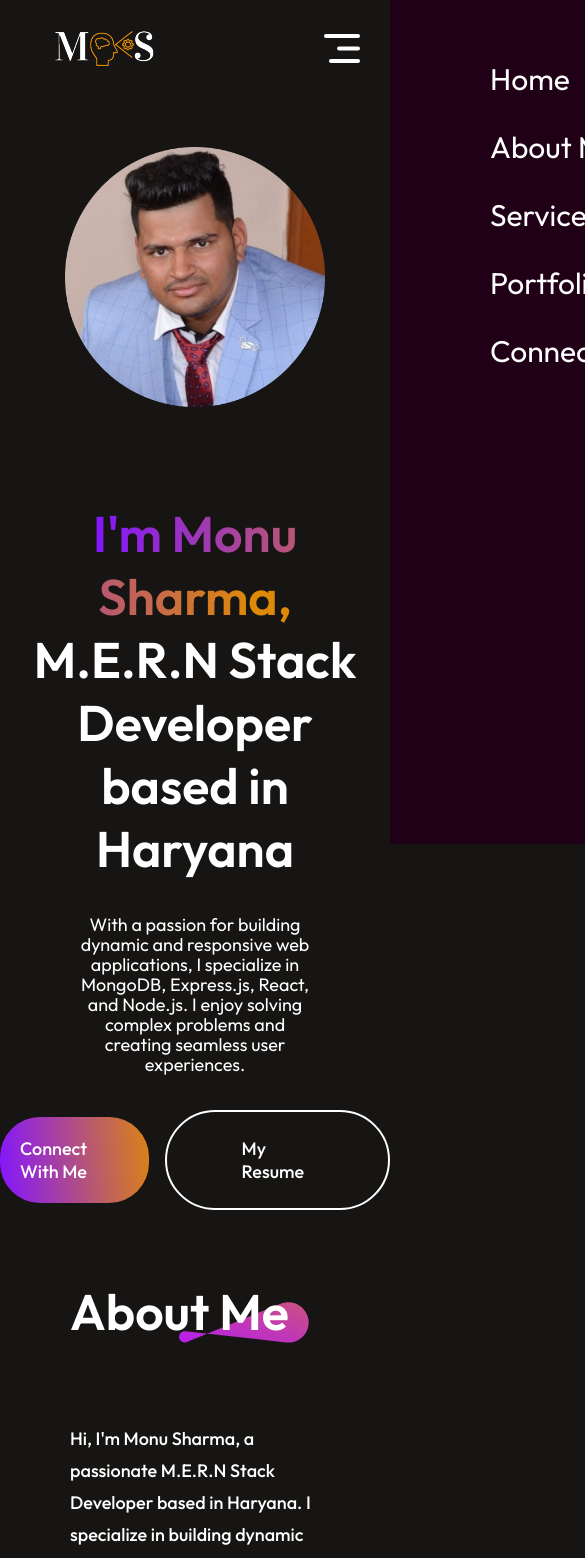
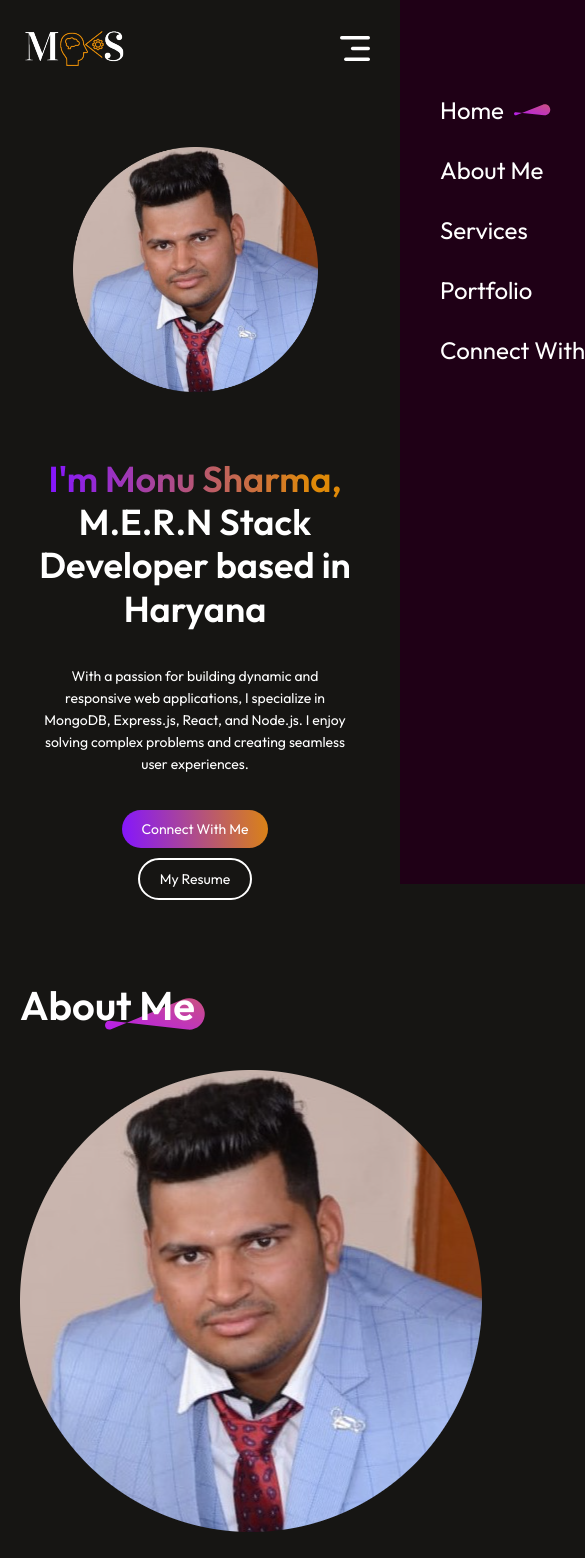
Before and after one commit to endmonu/PortfolioProject, a React (Vite) app: page / in a window 390 px wide. Shown: the top 1558 px of the page, 585 px wide, since content can reach past the window. Built offline with nearby package versions, Linux system fonts and the light colour scheme.

Commit message:
make all responsive

```diff
--- a/src/Component/About/About.css
+++ b/src/Component/About/About.css
@@ -123,9 +123,9 @@
 
 @media (max-width: 768px) {
   .about {
-    gap: 80px;
-    margin: 20px 70px;
-    align-items: start;
+    gap: 50px;
+    margin: 50px 30px;
+    align-items: flex-start;
   }
 
   .about-title h1 {
@@ -138,21 +138,18 @@
     right: -20px;
   }
 
-  .about-left {
-    display: none;
+  .about-sections {
+    flex-direction: column;
+    gap: 40px;
   }
 
   .about-para {
     font-size: 18px;
-    line-height: 32px;
-  }
-
-  .about-sections {
-    flex-direction: column;
+    line-height: 30px;
   }
 
   .about-skill hr {
-    width: 30px; /* Adjust for smaller screens */
+    width: 100%;
     height: 6px;
   }
 
@@ -166,3 +163,55 @@
     font-size: 16px;
   }
 }
+
+@media (max-width: 480px) {
+  .about {
+    margin: 30px 20px;
+    gap: 40px;
+  }
+
+  .about-title h1 {
+    font-size: 40px;
+  }
+
+  .about-title img {
+    width: 100px;
+    right: -10px;
+  }
+
+  .about-sections {
+    gap: 30px;
+  }
+
+  .about-para {
+    font-size: 16px;
+    line-height: 28px;
+  }
+
+  .skills-title {
+    font-size: 24px;
+  }
+
+  .about-skill p {
+    font-size: 16px;
+  }
+
+  .about-skill hr {
+    width: 80%;
+    height: 4px;
+  }
+
+  .about-achievements {
+    flex-direction: column;
+    gap: 20px;
+    margin-bottom: 40px;
+  }
+
+  .about-achievement h1 {
+    font-size: 30px;
+  }
+
+  .about-achievement p {
+    font-size: 14px;
+  }
+}
--- a/src/Component/Contact/Contact.css
+++ b/src/Component/Contact/Contact.css
@@ -6,6 +6,7 @@
   gap: 80px;
   margin: 80px 170px;
 }
+
 .contact-title {
   position: relative;
 }
@@ -30,7 +31,6 @@
 
 .contact-left {
   display: flex;
-
   flex-direction: column;
   gap: 30px;
 }
@@ -44,18 +44,14 @@
   background-clip: text;
 }
 
-
-
-.contact-left p{
-
+.contact-left p {
   max-width: 550px;
   color: #d8d8d8;
   font-size: 20px;
   line-height: 35px;
 }
 
-
-.contact-details{
+.contact-details {
   display: flex;
   flex-direction: column;
   gap: 30px;
@@ -63,28 +59,26 @@
   font-size: 22px;
 }
 
-.contact-detail{
-
+.contact-detail {
   display: flex;
   align-items: center;
   gap: 20px;
 }
-.contact-right{
 
+.contact-right {
   display: flex;
   flex-direction: column;
   gap: 30px;
   align-items: start;
 }
 
-.contact-right label{
-
+.contact-right label {
   color: #d8d8d8f8;
   font-size: 22px;
   font-weight: 500;
 }
 
-.contact-right input{
+.contact-right input {
   border: none;
   width: 500px;
   height: 78px;
@@ -92,40 +86,42 @@
   border-radius: 4px;
   background: #32323c;
   color: #a0a0a0;
-    font-family: 'outfit';
+  font-family: 'Outfit';
   font-size: 20px;
 }
-.contact-right textarea{
+
+.contact-right textarea {
   width: 500px;
   padding: 25px;
   border: none;
   background: #32323c;
   border-radius: 4px;
   color: #a0a0a0;
-    font-family: 'outfit';
+  font-family: 'Outfit';
   font-size: 20px;
 }
-.contact-submit{
+
+.contact-submit {
   border: none;
   color: white;
   border-radius: 50px;
-    background:  linear-gradient(264deg, #df8908 -5.09%, #8145ff 100%);
+  background: linear-gradient(264deg, #df8908 -5.09%, #8145ff 100%);
   font-size: 22px;
   padding: 20px 60px;
   margin-bottom: 50px;
   cursor: pointer;
   transition: 0.3s;
 }
-.contact-submit:hover{
+
+.contact-submit:hover {
   transition: 0.3s;
   transform: scale(1.05);
 }
 
-
 @media (max-width: 768px) {
   .contact {
     gap: 50px;
-    margin: 50px 70px;
+    margin: 50px 30px;
     align-items: flex-start;
   }
 
@@ -142,41 +138,73 @@
 
   .contact-section {
     flex-direction: column;
-    gap: 70px;
+    gap: 50px;
   }
 
-.contact-left h1{
+  .contact-left h1 {
     font-size: 54px;
   }
 
-.contact-left{
+  .contact-left p {
     font-size: 18px;
   }
 
-.contact-detail{
-gap: 20;}
-.contact-detail img{
+  .contact-detail {
+    gap: 20px;
+  }
+
+  .contact-detail img {
     width: 25px;
   }
 
-.contact-right label{
-  font-size: 20px;
-};
-
-.contact-right input{
-  width: 100%;
+  .contact-right label {
     font-size: 20px;
   }
 
-.contact-right-textarea{
-  width: 95%;
-  font-size: 20px;
+  .contact-right input {
+    width: 100%;
+    height: 60px;
+    font-size: 18px;
   }
 
-
-.contact-submit{
-  font-size: 20px;
-  padding:  15px 40px;
+  .contact-right textarea {
+    width: 100%;
+    font-size: 18px;
   }
 
+  .contact-submit {
+    font-size: 20px;
+    padding: 15px 40px;
   }
+}
+
+@media (max-width: 480px) {
+  .contact {
+    margin: 30px 20px;
+  }
+
+  .contact-title h1 {
+    font-size: 40px;
+  }
+
+  .contact-left h1 {
+    font-size: 40px;
+  }
+
+  .contact-left p {
+    font-size: 16px;
+    line-height: 28px;
+  }
+
+  .contact-right input,
+  .contact-right textarea {
+    height: 50px;
+    padding: 15px;
+    font-size: 16px;
+  }
+
+  .contact-submit {
+    font-size: 18px;
+    padding: 10px 30px;
+  }
+}
--- a/src/Component/Footer/Footer.css
+++ b/src/Component/Footer/Footer.css
@@ -9,30 +9,32 @@
     display: flex;
     justify-content: space-between;
     flex-wrap: wrap;
-    gap: 30px;
+    gap: 20px;
   }
 
   .footer-top-left {
     flex: 1;
+    min-width: 280px;
   }
 
   .footer-top-left p {
-    font-size: 20px;
+    font-size: 18px;
     max-width: 400px;
   }
 
   .footer-top-right {
     display: flex;
     align-items: center;
-    gap: 20px;
+    gap: 15px;
     flex-wrap: wrap;
     justify-content: space-between;
+    min-width: 280px;
   }
 
   .footer-email-input {
     display: flex;
     gap: 10px;
-    padding: 10px 20px;
+    padding: 15px 20px;
     border-radius: 50px;
     background: #323238;
     width: 100%;
@@ -51,7 +53,7 @@
 
   .footer-subscribe {
     font-size: 18px;
-    padding: 15px 30px;
+    padding: 15px 25px;
     border-radius: 50px;
     background: linear-gradient(264deg, #df8908 -5.09%, #8415ff 106.28%);
     cursor: pointer;
@@ -63,8 +65,9 @@
     display: flex;
     justify-content: space-between;
     flex-wrap: wrap;
-    font-size: 18px;
+    font-size: 16px;
     align-items: center;
+    gap: 15px;
   }
 
   .footer-bottom-left {
@@ -100,6 +103,10 @@
       gap: 20px;
     }
 
+    .footer-top-left p {
+      font-size: 16px;
+    }
+
     .footer-bottom {
       flex-direction: column-reverse;
       text-align: center;
@@ -110,6 +117,11 @@
       flex-direction: column;
       gap: 10px;
     }
+
+    .footer-subscribe {
+      width: 100%;
+      padding: 12px 20px;
+    }
   }
 
   /* Media query for mobile screens */
@@ -119,24 +131,31 @@
     }
 
     .footer-top-left p {
-      font-size: 16px;
+      font-size: 14px;
     }
 
     .footer-email-input {
       flex-direction: column;
       gap: 10px;
+      padding: 10px 15px;
+    }
+
+    .footer-email-input input {
+      font-size: 14px;
     }
 
     .footer-subscribe {
       width: 100%;
+      font-size: 16px;
     }
 
     .footer-bottom-right {
       flex-direction: column;
       gap: 10px;
+      align-items: center;
     }
 
     .footer-bottom-left {
-      font-size: 16px;
+      font-size: 14px;
     }
   }
--- a/src/Component/Hero/Hero.css
+++ b/src/Component/Hero/Hero.css
@@ -3,18 +3,20 @@
   align-items: center;
   flex-direction: column;
   gap: 35px;
+  padding: 20px; /* Added padding for better spacing on smaller screens */
 }
 
 .hero img {
-  margin-top: 50px;
-  border-radius: 0%;
-  width: 400px;
+  margin-top: 30px;
+  border-radius: 10%; /* Slight rounded corners for a softer look */
+  width: 80%; /* Responsive width to fit various screen sizes */
+  max-width: 400px; /* Limits the maximum width on larger screens */
 }
 
 .hero h1 {
   text-align: center;
-  width: 70%;
-  font-size: 60px;
+  width: 90%;
+  font-size: 48px;
   font-weight: 600;
 }
 
@@ -26,26 +28,33 @@
 }
 
 .hero p {
-  width: 50%;
+  width: 80%;
+  max-width: 500px;
   text-align: center;
-  font-size: 15px;
-  line-height: 20px;
+  font-size: 16px;
+  line-height: 24px;
 }
 
 .hero-action {
   display: flex;
+  flex-direction: column; /* Stacked buttons on mobile for better UX */
   align-items: center;
-  gap: 50px;
-  font-size: 20px;
+  gap: 20px;
+  font-size: 18px;
   margin-bottom: 50px;
 }
 
+.hero-connect,
+.hero-resume {
+  padding: 15px 30px;
+  border-radius: 50px;
+  cursor: pointer;
+  transition: 0.5s;
+  font-size: 16px; /* Reduced font size for better fitting */
+}
+
 .hero-connect {
-  padding: 25px 45px;
-  cursor: pointer;
-  border-radius: 50px;
   background: linear-gradient(264deg, #df8908 -5.09%, #8415ff 100%);
-  transition: 0.5s;
 }
 
 .hero-connect:hover {
@@ -54,55 +63,47 @@
 }
 
 .hero-resume {
-  padding: 25px 75px;
-  cursor: pointer;
-  border-radius: 50px;
   border: 2px solid #fff;
-  transition: 0.5s;
 }
 
-
-.hero-resume a
-{text-decoration: none;
-color: white;}
-
+.hero-resume a {
+  text-decoration: none;
+  color: white;
+}
 
 .hero-resume:hover {
   transform: scale(1.05);
   border-color: #8415ff;
-
 }
 
+/* Media queries for smaller devices */
+@media (max-width: 768px) {
+  .hero img {
+    margin-bottom: 10px;
+    width: 70%; /* Further adjusts image size on smaller screens */
+  }
 
+  .hero h1 {
+    margin-top: 20px;
+    width: 100%;
+    font-size: 36px;
+    line-height: 1.2; /* Better line spacing for readability */
+  }
 
-@media(max-width: 768px){
-  .hero img{margin-bottom: 10px;
-        width: 260px;}
+  .hero p {
+    width: 90%;
+    font-size: 14px;
+    line-height: 22px;
+  }
 
-.hero h1{
-  margin-top: 50px;
-  width: 90%;
-  font-size: 50px;
+  .hero-action {
+    gap: 10px;
+    margin-bottom: 30px;
+  }
+
+  .hero-connect,
+  .hero-resume {
+    padding: 10px 20px;
+    font-size: 14px; /* Reduced button font size */
+  }
 }
-
-.hero p{
-  width: 60%;
-  font-size: 18px;
-
-}
-
-.hero-action{
-  gap: 16px;
-  font-size: 18px;
-  font-weight: 500;
-  margin-bottom: 50px;
-}
-
-
-.hero-connect{
-
-  padding: 20px;
-  border-radius: 40px;
-}
-
-}
--- a/src/Component/MyWork/MyWork.css
+++ b/src/Component/MyWork/MyWork.css
@@ -1,4 +1,4 @@
-.mywork{
+.mywork {
     display: flex;
     align-items: center;
     justify-content: center;
@@ -6,29 +6,31 @@
     gap: 70px;
     margin: 80px 170px;
   }
-.mywork-title{
+
+  .mywork-title {
     position: relative;
   }
 
-.mywork-title h1{
+  .mywork-title h1 {
     padding: 0px 30px;
     font-size: 80px;
     font-weight: 600;
   }
-.mywork-title img{
+
+  .mywork-title img {
     position: absolute;
     bottom: 0;
     right: 0;
     z-index: -1;
   }
 
-.mywork-container{
+  .mywork-container {
     display: grid;
     grid-template-columns: 1fr 1fr 1fr;
     gap: 40px;
   }
 
-.mywork-container img{
+  .mywork-container img {
     box-sizing: border-box;
     width: 419px;
     height: 288px;
@@ -36,15 +38,14 @@
     cursor: pointer;
   }
 
-.mywork-container img:hover{
-
+  .mywork-container img:hover {
     transform: scale(1.10);
     border: 4px solid #ff00ff;
     border-radius: 10px;
     transition: 0.3s;
   }
 
-.mywork-showmore{
+  .mywork-showmore {
     display: flex;
     gap: 15px;
     border-radius: 50px;
@@ -56,52 +57,77 @@
     transition: 0.6s;
     cursor: pointer;
   }
-.mywork-showmore:hover{
+
+  .mywork-showmore:hover {
     gap: 30px;
     transition: 0.6s;
     border: 2px solid #ff00ff;
   }
 
-
-@media(max-width:768px){
-    .mywork{
+  @media (max-width: 768px) {
+    .mywork {
       gap: 50px;
-        margin: 20px 70px;
-        align-items: start;
+      margin: 20px 50px;
+      align-items: flex-start;
     }
 
-
-.mywork-title h1{
+    .mywork-title h1 {
       padding: 0;
       font-size: 50px;
       font-weight: 600;
     }
 
-.mywork-title img{
+    .mywork-title img {
       width: 130px;
       margin-right: -20px;
     }
 
-.mywork-container{
+    .mywork-container {
       grid-template-columns: 1fr 1fr;
       gap: 30px;
     }
 
-.mywork-container img{
+    .mywork-container img {
       width: 100%;
-    height: 100%;
+      height: auto;
     }
 
-.mywork-showmore{
-    padding: 20px 40px;
+    .mywork-showmore {
+      padding: 15px 30px;
       font-size: 18px;
       margin: 50px auto;
       cursor: pointer;
     }
+  }
 
+  @media (max-width: 480px) {
+    .mywork {
+      margin: 30px 20px;
+      gap: 40px;
+    }
 
+    .mywork-title h1 {
+      font-size: 40px;
+    }
 
+    .mywork-title img {
+      width: 100px;
+      margin-right: -10px;
+    }
 
+    .mywork-container {
+      grid-template-columns: 1fr;
+      gap: 20px;
+    }
 
+    .mywork-container img {
+      width: 100%;
+      height: auto;
+    }
 
+    .mywork-showmore {
+      padding: 10px 20px;
+      font-size: 16px;
+      margin: 40px auto;
     }
+  }
--- a/src/Component/Navbar/Navbar.css
+++ b/src/Component/Navbar/Navbar.css
@@ -1,11 +1,11 @@
-
-.navbar{
+.navbar {
     display: flex;
     align-items: center;
     justify-content: space-between;
     margin: 20px 100px;
   }
-.nav-menu{
+
+  .nav-menu {
     display: flex;
     align-items: center;
     list-style: none;
@@ -13,8 +13,7 @@
     font-size: 20px;
   }
 
-.nav-connect{
-
+  .nav-connect {
     padding: 20px 20px;
     border-radius: 50px;
     background: linear-gradient(267deg, #da7c25 0.36%, #8923e1 102.6%);
@@ -23,74 +22,80 @@
     transition: 0.5s;
   }
 
-.nav-connect:hover{
-
+  .nav-connect:hover {
     transform: scale(1.05);
   }
 
-.nav-menu li{
+  .nav-menu li {
     display: flex;
     flex-direction: column;
     gap: 5px;
     cursor: pointer;
   }
 
-.nav-menu li img{
+  .nav-menu li img {
     display: flex;
-    margin: autos;
+    margin: auto;
   }
 
-.anchor-link{
+  .anchor-link {
     text-decoration: none;
     color: white;
   }
 
-.nav-mob-close{
+  .nav-mob-close {
     display: none;
   }
 
-.nav-mob-open{
+  .nav-mob-open {
+    display: none;
+    cursor: pointer;
+  }
+
+  /* Media query for mobile devices */
+  @media (max-width: 768px) {
+    .navbar {
+      margin: 20px 20px;
+    }
+
+    .nav-mob-open {
+      display: block;
+      width: 30px;
+      cursor: pointer;
+    }
+
+    .nav-menu {
+      position: fixed;
+      flex-direction: column;
+      align-items: flex-start;
+      top: 0;
+      right: -350px;
+      gap: 30px;
+      background-color: #1f0016;
+      width: 300px;
+      height: 100vh;
+      z-index: 2;
+      transition: right 0.3s ease;
+      padding: 20px;
+      overflow-y: auto;
+    }
+
+    .nav-mob-close {
+      display: block;
+      align-self: flex-end;
+      margin-bottom: 20px;
+      width: 25px;
+      cursor: pointer;
+    }
+
+    .nav-menu li {
+      font-size: 24px;
+      padding-left: 20px;
+      gap: 10px;
+      flex-direction: row;
+    }
+
+    .navbar-connect {
       display: none;
     }
-
-@media(max-width:768px){
-    .navbar{margin: 20px 50px;}
-
-.navbar-conect{
-    display: none;
   }
-.nav-mob-open{
-    display: block;
-    position: fixed;
-    right: 30px;
-}
-
-.nav-mob-close{
-    display: block;
-    position: relative;
-    top:30px;
-    left: 290px;
-    width: 30px;
-}
-
-.nav-menu{
-    position: fixed;
-    flex-direction: column;
-    align-items: start;
-    top: 0;
-    gap: 30px;
-    background-color: #1f0016;
-    width: 350px;
-    height: 100%;
-    z-index: 2;
-    transition: right 0.5s;
-    right: -350px;
-}
-
-.nav-menu li{
-    font-size: 30px;
-    padding-left: 100px;
-    flex-direction: row;
-    gap: 20px;
-}
-}
--- a/src/Component/Services/Services.css
+++ b/src/Component/Services/Services.css
@@ -1,4 +1,4 @@
-.services{
+.services {
     display: flex;
     flex-direction: column;
     justify-content: center;
@@ -7,26 +7,24 @@
     margin: 80px 170px;
   }
 
-.services-title{
+  .services-title {
     position: relative;
   }
 
-
-.services-title h1{
+  .services-title h1 {
     padding: 0px 30px;
     font-size: 80px;
     font-weight: 600;
   }
 
-.services-title  img{
-
+  .services-title img {
     position: absolute;
     bottom: 0;
     right: 0;
     z-index: -1;
   }
-.services-format{
 
+  .services-format {
     display: flex;
     justify-content: center;
     flex-direction: column;
@@ -36,24 +34,21 @@
     border: 2px solid white;
     transition: 0.4s;
     cursor: pointer;
+  }
 
-}
-.services-container{
+  .services-container {
     display: grid;
     grid-template-columns: 1fr 1fr 1fr;
     gap: 40px;
     margin-bottom: 80px;
   }
 
-
-.services-format h3{
-
+  .services-format h3 {
     font-size: 28px;
     font-weight: 600;
   }
 
-
-.services-format h2{
+  .services-format h2 {
     font-size: 38px;
     font-weight: 800;
     background: linear-gradient(270deg, #df8908 50%, #8415ff 100%);
@@ -62,92 +57,96 @@
     -webkit-text-fill-color: transparent;
   }
 
-.services-format p{
+  .services-format p {
     color: #d4d4d4;
     font-size: 20px;
     line-height: 30px;
     max-width: 300px;
   }
 
-
-.read-more{
+  .read-more {
     display: flex;
     gap: 20px;
     align-items: center;
     margin-top: 20px;
   }
 
-.services-format:hover{
-
+  .services-format:hover {
     border: 2px solid #ff00ff;
     background-image: linear-gradient(45deg, #3f0028, #582300);
     transform: scale(1.05);
     transition: 0.4s;
-
   }
 
-@media(max-width:768px){
-
-    .services{
-        align-items: start;
+  @media (max-width: 768px) {
+    .services {
+      align-items: flex-start;
       gap: 70px;
-        margin: 20px 70px;
-
+      margin: 20px 50px;
     }
 
-    .services-title h1{
+    .services-title h1 {
       padding: 0;
       font-size: 50px;
     }
 
-
-.services-title img{
+    .services-title img {
       width: 130px;
       margin-right: -20px;
     }
 
-.services-format{
+    .services-format {
       gap: 20px;
       padding: 32px;
     }
 
-.services-format h2{
-
+    .services-format h2 {
       font-size: 28px;
     }
 
-.services-format p{
-
+    .services-format p {
       font-size: 18px;
-    line-height: 32px;
-    max-width: 300px;
+      line-height: 28px;
+      max-width: 100%;
     }
 
-
-.services-readmore img{
-    width: 20px;
-}
-
-.services-container{
-
+    .services-container {
       grid-template-columns: 1fr 1fr;
       gap: 30px;
     }
+  }
 
+  @media (max-width: 480px) {
+    .services {
+      margin: 20px;
+      gap: 50px;
+    }
 
+    .services-title h1 {
+      font-size: 40px;
+    }
 
+    .services-title img {
+      width: 100px;
+      margin-right: -10px;
+    }
 
+    .services-container {
+      grid-template-columns: 1fr;
+      gap: 20px;
+    }
 
+    .services-format {
+      padding: 20px;
+      gap: 15px;
+    }
 
+    .services-format h2 {
+      font-size: 24px;
+    }
 
-
-
-
-
-
-
-
-
-
-
+    .services-format p {
+      font-size: 16px;
+      line-height: 26px;
     }
+  }
```
Lines whose indentation alone changed are shown as unchanged.
